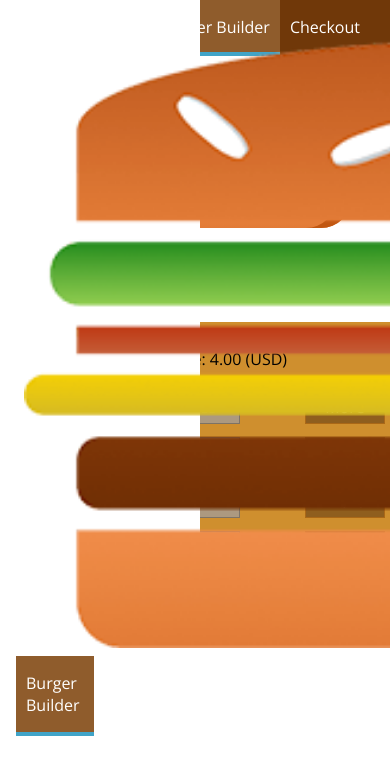
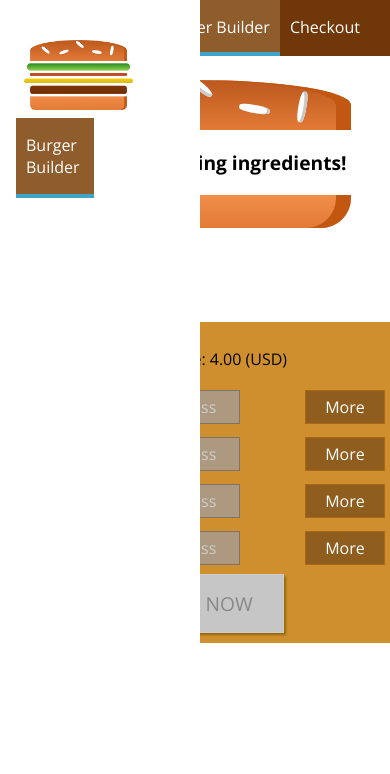
Before and after one commit to ChanakaR/burger-builder, a React app: page / in a window 390 px wide. Shown: the top 774 px of the page. Built offline with nearby package versions, Linux system fonts and the light colour scheme.

Commit message:
added responsive height changes to Logo in side drawer and toolbar

```diff
--- a/src/components/Logo/Logo.css
+++ b/src/components/Logo/Logo.css
@@ -1,7 +1,7 @@
 .Logo {
     background-color: white;
     padding: 8px;
-    height: 80%;
+    height: 100%;
     box-sizing: border-box;
     border-radius: 5px;
 }
--- a/src/components/Logo/Logo.js
+++ b/src/components/Logo/Logo.js
@@ -4,7 +4,7 @@
 
 const logo = (props) => {
     return (
-        <div className={classes.Logo}>
+        <div className={classes.Logo} style={{height:props.height}}>
             <img src={burgerLogo} alt="My Burger"></img>
         </div>
     );
--- a/src/components/Navigation/SideDrawer/SideDrawer.js
+++ b/src/components/Navigation/SideDrawer/SideDrawer.js
@@ -6,7 +6,7 @@
 const sideDrawer = (props) => {
     return (
         <div className={classes.SideDrawer}>
-            <Logo />
+            <Logo height="11%"/>
             <nav>
                 <NavigationItems />
             </nav>
--- a/src/components/Navigation/Toolbar/Toolbar.js
+++ b/src/components/Navigation/Toolbar/Toolbar.js
@@ -7,7 +7,7 @@
     return (
         <header className={classes.Toolbar}>
             <div>MENU</div>
-            <Logo></Logo>
+            <Logo height="80%"></Logo>
             <nav>
                 <NavigationItems />
             </nav>
```
